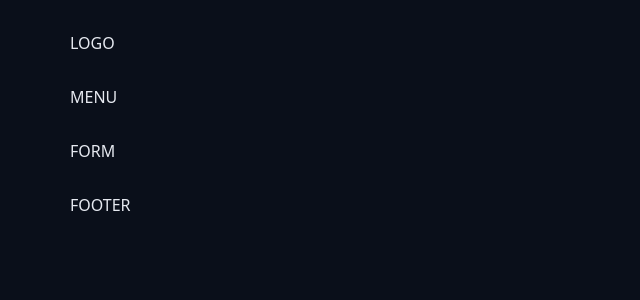
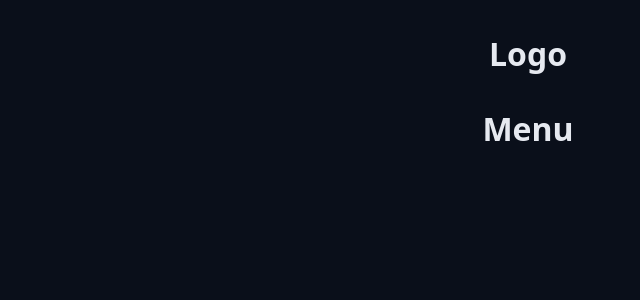
Before and after one commit to FHelfenstein/chronos-pomodoro, a React (Vite) app: page / in a window 1280 px wide. Shown: the top 300 px of the page, without its empty margins (112-752 px from the left). Built offline with nearby package versions, Linux system fonts and the light colour scheme.

Commit message:
Aula 21 - Movendo o container para seu próprio React Component

```diff
--- a/src/App.tsx
+++ b/src/App.tsx
@@ -1,29 +1,17 @@
 import './styles/theme.css';
 import './styles/global.css';
+import { Container } from './components/Container';
+import { Heading } from './components/Heading';
 
 export function App() {
   return (
     <>
-      <div className='container'>
-        <div className='content'>
-          <section>LOGO</section>
-        </div>
-      </div>
-      <div className='container'>
-        <div className='content'>
-          <section>MENU</section>
-        </div>
-      </div>
-      <div className='container'>
-        <div className='content'>
-          <section>FORM</section>
-        </div>
-      </div>
-      <div className='container'>
-        <div className='content'>
-          <section>FOOTER</section>
-        </div>
-      </div>
+      <Container>
+        <Heading>Logo</Heading>
+      </Container>
+      <Container>
+        <Heading>Menu</Heading>
+      </Container>
     </>
   );
 }
--- /dev/null
+++ b/src/components/Container.module.css
@@ -0,0 +1,12 @@
+.container-fluid {
+  max-width: auto;
+}
+
+.container {
+  max-width: 98rem;
+  margin: 0 auto;
+}
+
+.content {
+  margin: 3.2rem;
+}
--- /dev/null
+++ b/src/components/Container.tsx
@@ -0,0 +1,13 @@
+import styles from './Container.module.css';
+
+type ContainerProps = {
+  children: React.ReactNode;
+};
+
+export function Container({ children }: ContainerProps) {
+  return (
+    <div className={styles.container}>
+      <div className={styles.content}>{children}</div>
+    </div>
+  );
+}
--- a/src/styles/global.css
+++ b/src/styles/global.css
@@ -25,16 +25,3 @@
   background: var(--gray-900);
   color: var(--text-default);
 }
-
-.container-fluid {
-  max-width: auto;
-}
-
-.container {
-  max-width: 98rem;
-  margin: 0 auto;
-}
-
-.content {
-  margin: 3.2rem;
-}
```
